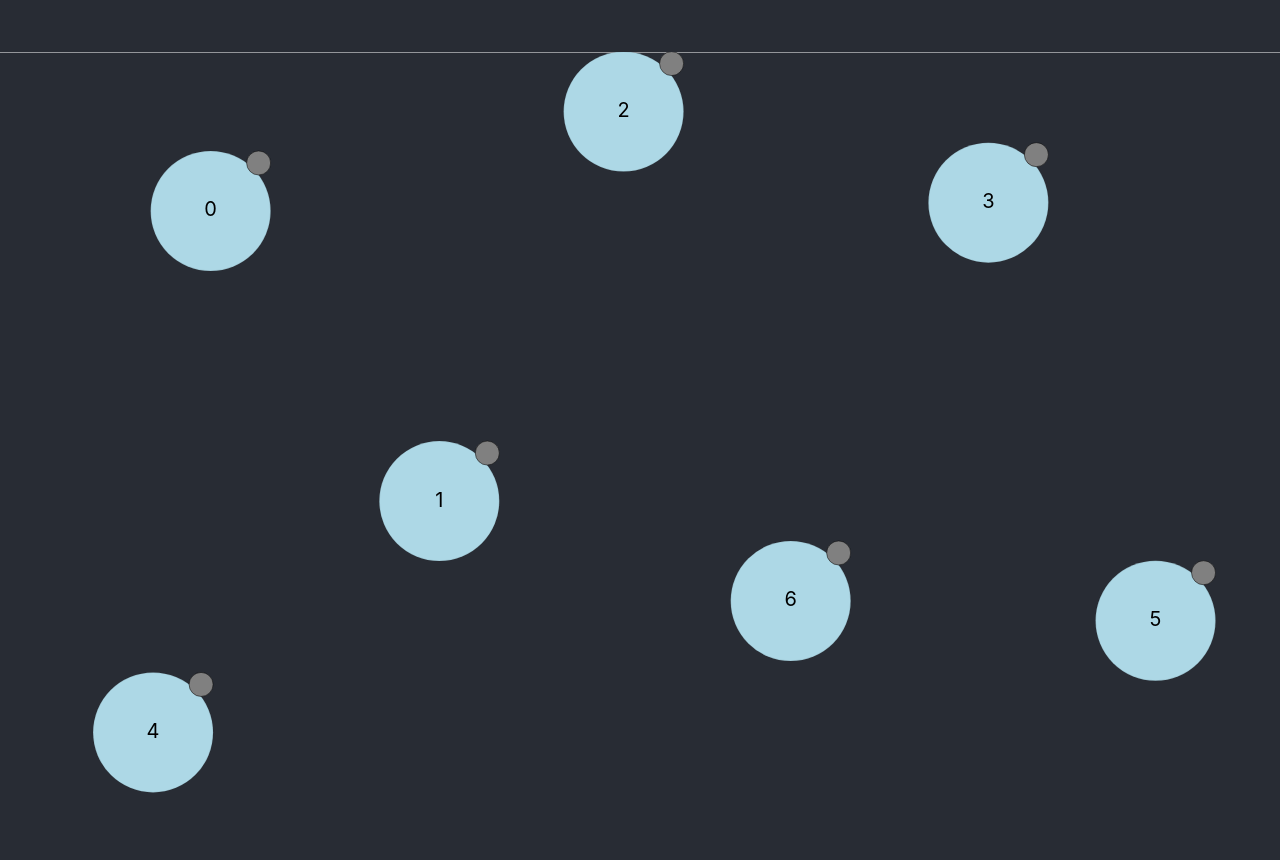
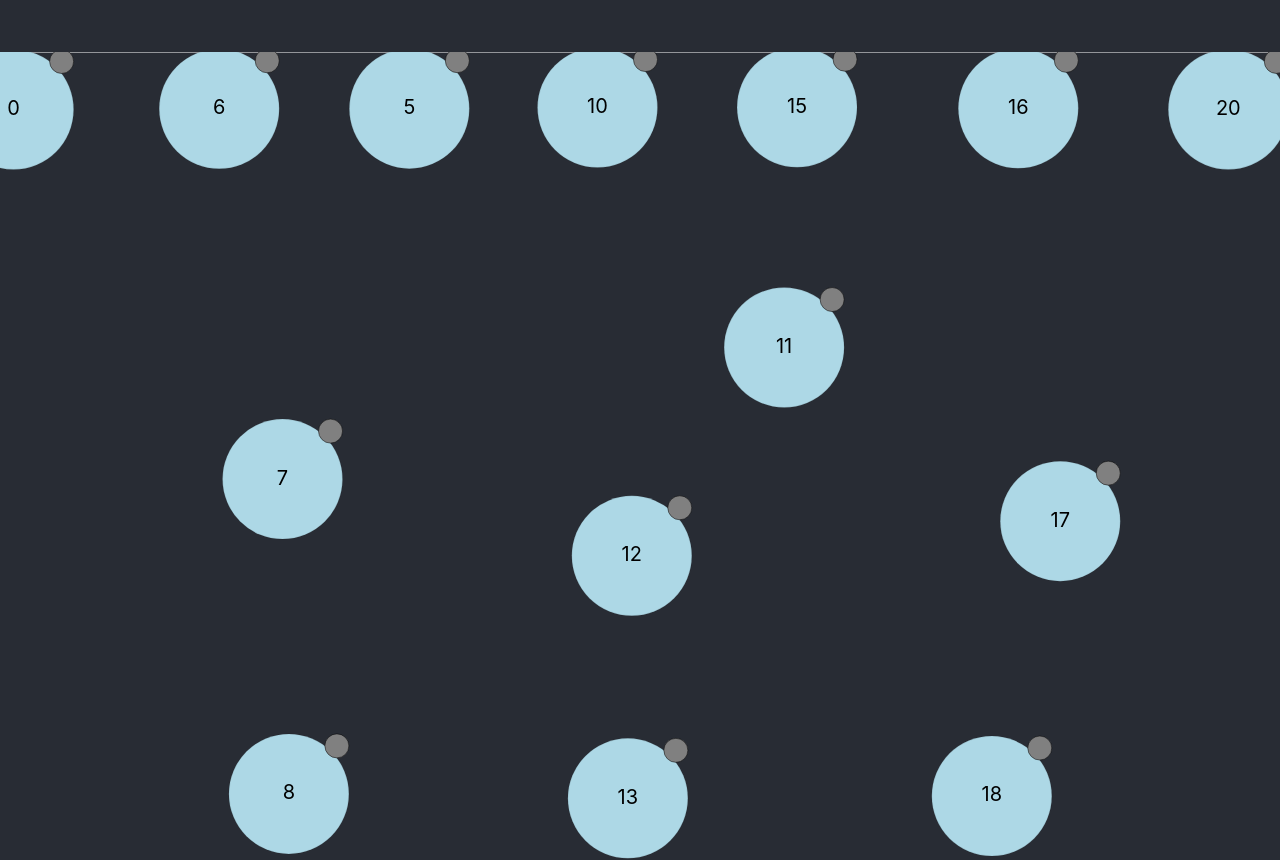
Before and after one commit to m-emm/graph-layouter-interactive, a React (Create React App) app: page / in a window 1280 px wide. Shown: the top 860 px of the page. Built offline with nearby package versions, Linux system fonts and the light colour scheme.

Commit message:
Add edge drawing

```diff
--- a/src/App.js
+++ b/src/App.js
@@ -10,8 +10,17 @@ function App() {
   const width = 2000;
   const height = 1000;
   let nodeRadius = 60
-  const centerForceStrength = 0.5
-  const listNodes = [{ x: 20, y: 20 }, { x: 50, y: 70 }, { x: 80, y: 20 } , { x: 20, y: 70 }, { x: 80, y: 70 }, { x: 700, y: 800 },{ x: 20, y: 70 }, { x: 80, y: 70 }, { x: 700, y: 800 }]
+  const centerForceStrength = 0.8
+  let listNodes = []
+  for(let i=0;i<5;i++) {
+    for(let j=0;j<5;j++) {
+      listNodes.push({x: i*nodeRadius*2, y: j*nodeRadius*2})
+    }
+  }
+
+  const listEdges = [{source:1,target:2}]
+
+
   const forces = [
      (nodes) => { return nodes.map((node) => ({ vx: -(node.x - width/2 ) * centerForceStrength/100, vy: -(node.y - height/2) * centerForceStrength/100 })) },
      multiBodyForce(0.5)
@@ -26,7 +35,7 @@ function App() {
       <header className="App-header">
 
         <p></p>
-        <GraphSvg width={width}  height={height} nodes={listNodes} velocityDecay="0.6" forces={forces} nodeRadius={nodeRadius}></GraphSvg>
+        <GraphSvg width={width}  height={height} nodes={listNodes} edges = {listEdges} velocityDecay="0.6" forces={forces} nodeRadius={nodeRadius}></GraphSvg>
       </header>
     </div>
   );
--- /dev/null
+++ b/src/GraphEdge.js
@@ -0,0 +1,7 @@
+function GraphEdge({x1,y1,x2,y2}) {
+    return(
+        <line class="graph-edge" x1={x1} y1={y1} x2={x2} y2={y2} />
+    )
+}
+
+export default GraphEdge;
--- a/src/GraphSvg.css
+++ b/src/GraphSvg.css
@@ -19,3 +19,8 @@ svg text::selection {
     stroke-width: 0.1px;
     fill: lightblue;
 }
+
+.graph-edge {
+    stroke: white;
+    stroke-width: 1.5px;
+}
--- a/src/GraphSvg.js
+++ b/src/GraphSvg.js
@@ -2,10 +2,10 @@ import React, { useState, useEffect, useRef  } from 'react';
 import GraphNode from './GraphNode';
 import { timer, interval } from 'd3-timer';
 import './GraphSvg.css';
+import GraphEdge from './GraphEdge';
 
 
-
-function GraphSvg({ nodes, velocityDecay, forces ,nodeRadius, width, height}) {
+function GraphSvg({ nodes, edges,velocityDecay, forces ,nodeRadius, width, height}) {
 
     const svgRootRef = useRef(null);
 
@@ -178,6 +178,10 @@ function GraphSvg({ nodes, velocityDecay, forces ,nodeRadius, width, height}) {
         <GraphNode x={node.x} y={node.y} index={node.index} locked={node.locked} radius={nodeRadius}/>
     );
 
+    const listEdges = edges.map((edge) =>
+        <GraphEdge x1={nodesMechanics[edge.source].x} y1={nodesMechanics[edge.source].y} x2={nodesMechanics[edge.target].x} y2={nodesMechanics[edge.target].y} />
+    );
+
     const listDisplayNodes = nodesMechanics.map((node) => <li> {node.index} {node.dragging ? "dragging" : ""}</li>);
 
     const viewBoxString = "0 0 " + width + " " + height;
@@ -190,6 +194,7 @@ function GraphSvg({ nodes, velocityDecay, forces ,nodeRadius, width, height}) {
                     <line x1="0" y1="-1000" x2="0" y2="5000" stroke="white" />
                     <line x1={width} y1="-1000" x2={width} y2="5000" stroke="white" />
                     <line x1="-100" y1={height} x2="5000" y2={height} stroke="white" />
+                    {listEdges}
 
                     {listNodes}
 
```
